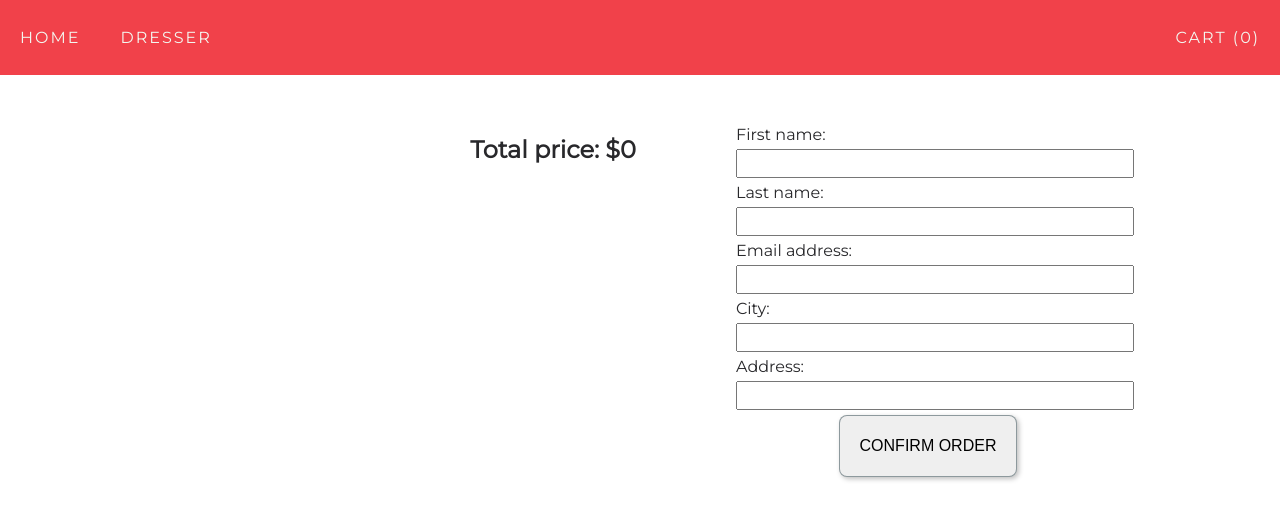
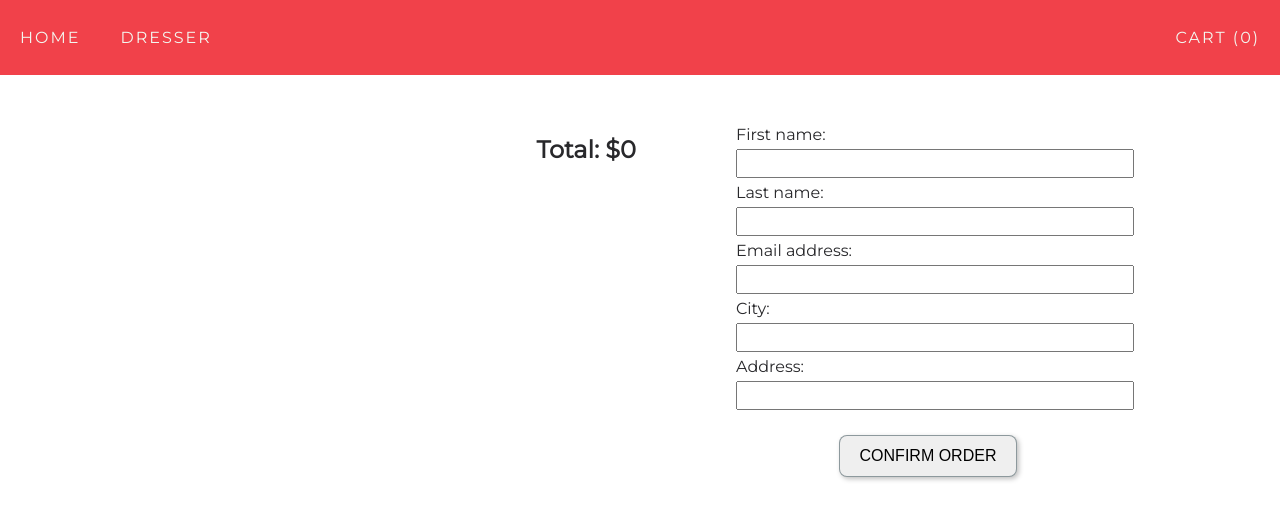
Before and after one commit to DenooThomas/dresser, a React (Create React App) app: page /checkout in a window 1280 px wide. Shown: the top 520 px of the page. Built offline with nearby package versions, Linux system fonts and the light colour scheme.

Commit message:
checkout styling added

```diff
--- a/src/index.css
+++ b/src/index.css
@@ -39,4 +39,8 @@ a {
 .totalPrice {
   padding-top: 10px;
   text-align: right;
+}
+
+.pageTitle {
+  padding-bottom: 30px;
 }/*# sourceMappingURL=index.css.map */
--- a/src/index.scss
+++ b/src/index.scss
@@ -44,3 +44,7 @@
     padding-top: 10px;
     text-align: right;
   }
+
+  .pageTitle {
+    padding-bottom: 30px;
+  }
--- a/src/pages/Cart.js
+++ b/src/pages/Cart.js
@@ -11,10 +11,11 @@ export default function Cart(){
         <div>
             {cart.length > 0 ?
             <React.Fragment>
-            <h1>Your shopping cart contains...</h1>
+            <h1 className="pageTitle">Your shopping cart contains...</h1>
             <ClothingCardGen cardType="cart"/>
-            <h2 className="totalPrice">Total price: ${getTotalPrice()}</h2>
+            <h2 className="totalPrice">Total: ${getTotalPrice()}</h2>
             <div className="confirm-button-cont">
+                <span></span>
                 <Link to="/checkout" onClick={() => addToCart(getPersonIDs())} className="confirm-button">Checkout</Link>
             </div>
             </React.Fragment>
--- a/src/pages/Checkout.js
+++ b/src/pages/Checkout.js
@@ -25,7 +25,7 @@ export default function Checkout(){
         <React.Fragment>
             <div className="checkout-card-cont">
                 <ClothingCardGen cardType="checkout"/>
-                <h2 className="totalPrice">Total price: ${getTotalPrice()}</h2>
+                <h2 className="totalPrice">Total: ${getTotalPrice()}</h2>
             </div>
             <form onSubmit={handleSubmit} className="form-cont">
                 <label htmlFor="firstName">First name:</label>
@@ -59,13 +59,13 @@ export default function Checkout(){
                     type="address"
                 />
                 <div className="form-button-cont">
-                    <input className="confirm-button" type="submit" value={isSubmitting ? "Sending order..." : "Confirm order"}/>
+                    <input className="checkout-button" type="submit" value={isSubmitting ? "Sending order..." : "Confirm order"}/>
                 </div>
             </form>
             </React.Fragment>
             :
             <React.Fragment>
-                <h1>Order placed</h1>
+                <h1 className="pageTitle">Order placed</h1>
                 <p>Check your e-mail for further instructions regarding the delivery of your package.</p>
             </React.Fragment>}
         </div>
--- a/src/pages/checkoutStyling/checkoutStyling.css
+++ b/src/pages/checkoutStyling/checkoutStyling.css
@@ -32,4 +32,32 @@
   width: 100%;
   display: flex;
   justify-content: center;
+}
+
+.checkout-button {
+  text-transform: uppercase;
+  font-size: 0.7em;
+  padding: 10px 20px;
+  width: auto;
+  height: 20px;
+  line-height: 20px;
+  text-align: center;
+  border: 1px solid rgba(25, 50, 60, 0.4588235294);
+  border-radius: 8px;
+  transition: all 0.2s ease-out;
+  box-sizing: content-box;
+  transition: all 0.2s ease-out;
+  box-shadow: 2px 2px 5px 0px rgba(0, 0, 0, 0.25);
+  -webkit-box-shadow: 2px 2px 5px 0px rgba(0, 0, 0, 0.25);
+  -moz-box-shadow: 2px 2px 5px 0px rgba(0, 0, 0, 0.25);
+  font-size: 1em;
+  margin-top: 20px;
+}
+
+.checkout-button:hover {
+  color: #F3F7F0;
+  background-color: #F1414A;
+  box-shadow: 1px 1px 5px 0px rgba(0, 0, 0, 0.4), 2px 2px 5px 0px rgba(0, 0, 0, 0.25) inset;
+  -webkit-box-shadow: 1px 1px 5px 0px rgba(0, 0, 0, 0.4), 2px 2px 5px 0px rgba(0, 0, 0, 0.25) inset;
+  -moz-box-shadow: 1px 1px 5px 0px rgba(0, 0, 0, 0.4), 2px 2px 5px 0px rgba(0, 0, 0, 0.25) inset;
 }/*# sourceMappingURL=checkoutStyling.css.map */
--- a/src/pages/checkoutStyling/checkoutStyling.scss
+++ b/src/pages/checkoutStyling/checkoutStyling.scss
@@ -1,3 +1,6 @@
+@import "../../partials/buttons";
+@import "../../partials/colors";
+
 .checkout-cont {
     display: flex;
 }
@@ -33,3 +36,14 @@
     display: flex;
     justify-content: center;
 }
+
+.checkout-button{
+    @include defaultButton;
+    font-size: 1em;
+    margin-top: 20px;
+
+}
+
+.checkout-button:hover{
+    @include defaultButtonHover;
+}
```
Also changed, not shown: 2 other files (tests, documents, lock files or other folders).
